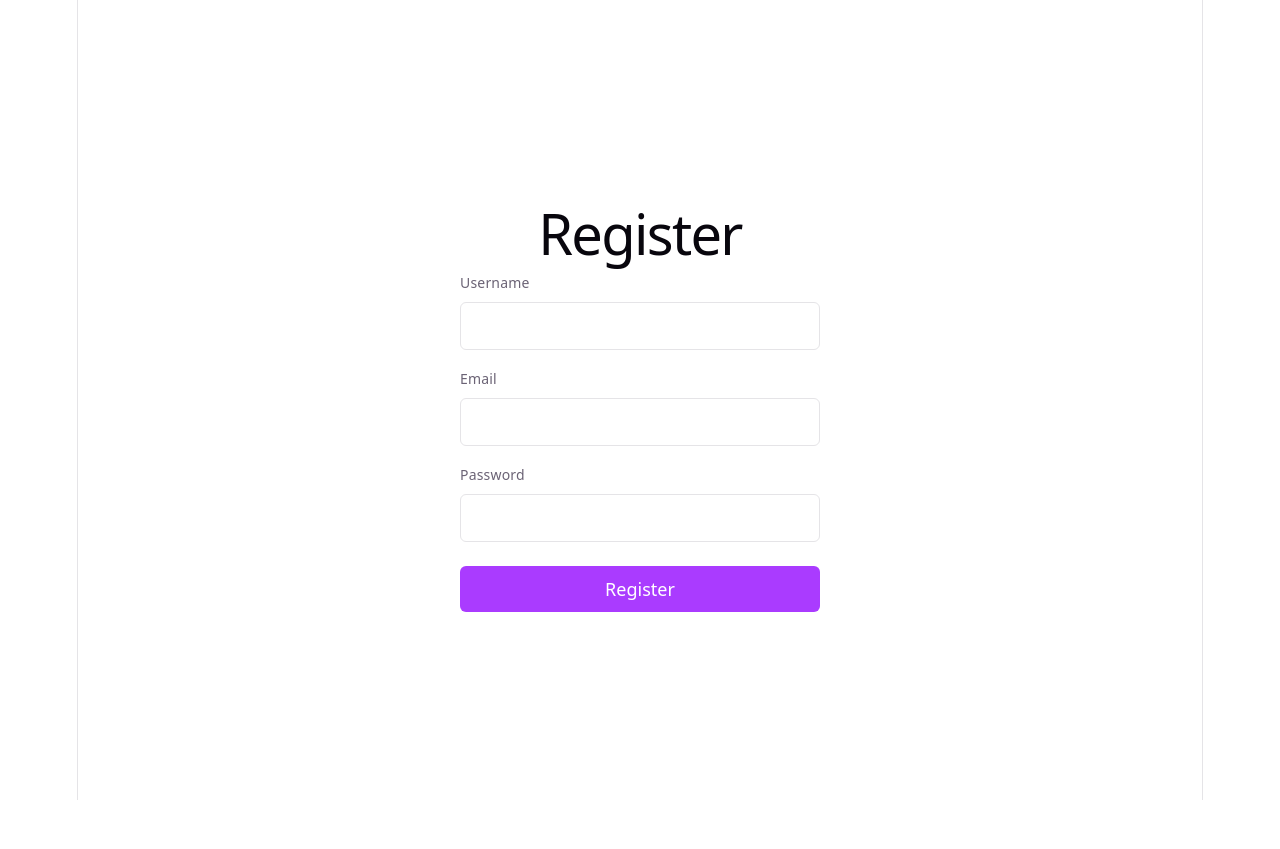
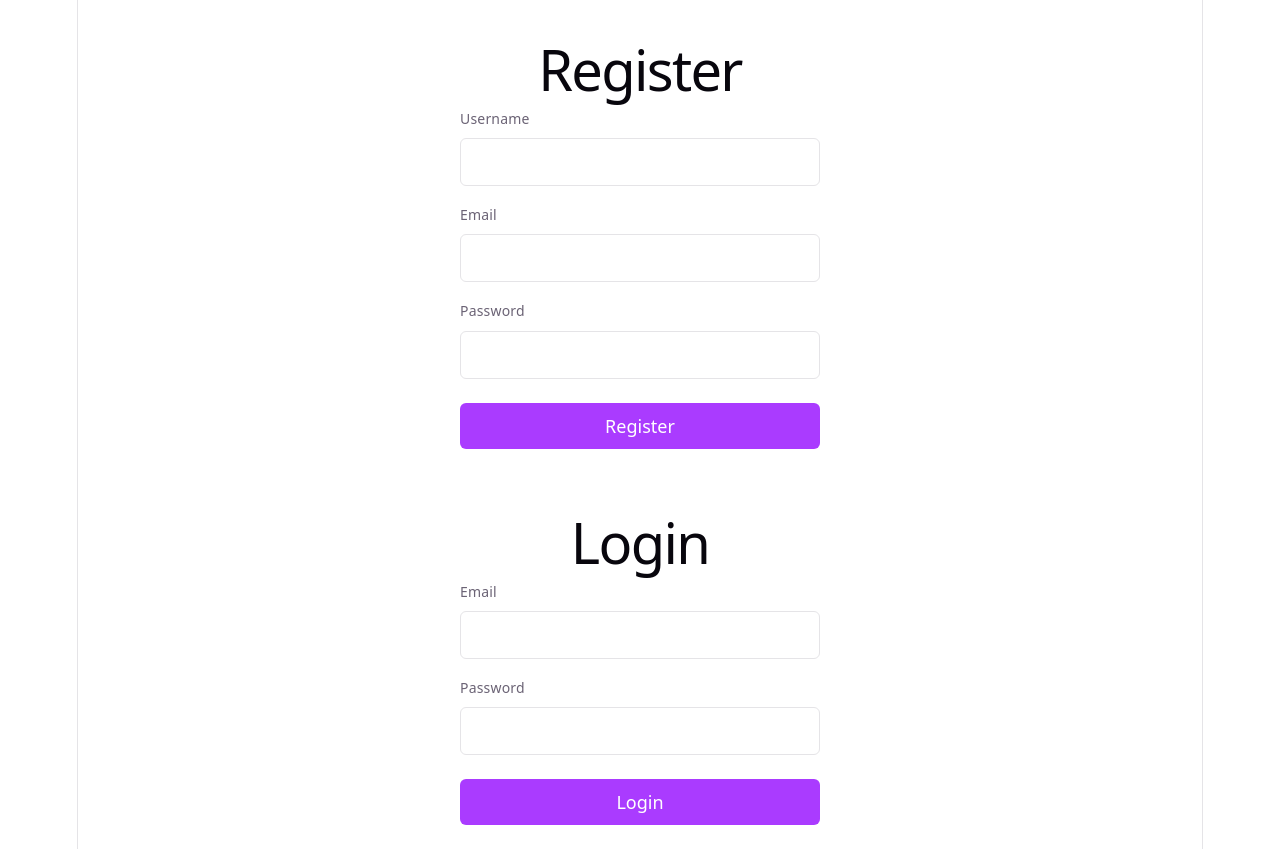
Before and after one commit to whyeric92-eng/bookmark-api, a React app in the folder frontend/: page /register in a window 1280 px wide. Before the commit the page ends 800 px from the top, so only its background shows below. Built offline with nearby package versions, Linux system fonts and the light colour scheme; the HTML template or start-up script is replaced by a standard one.

Commit message:
feat: add login form with token storage

```diff
--- a/frontend/src/App.jsx
+++ b/frontend/src/App.jsx
@@ -1,79 +1,13 @@
-import { useState } from 'react'
-import './App.css'
+import Register from './Register'
+import Login from './Login'
 
 function App() {
-  const [username, setUsername] = useState('')
-  const [email, setEmail] = useState('')
-  const [password, setPassword] = useState('')
-  const [error, setError]  = useState('')
-  const [success, setSuccess] = useState('')
-
-  async function handleSubmit(e) {
-    e.preventDefault()
-    setError('')
-    setSuccess(false)
-    try {
-      const res = await fetch('http://127.0.0.1:8001/users/register', {
-        method: 'POST',
-        headers: { 'Content-Type': 'application/json'},
-        body: JSON.stringify({username, email, password})
-      })
-      const data = await res.json()
-
-      if (res.ok) {
-        setSuccess(true)
-      } else {
-        setSuccess(false)
-        if (Array.isArray(data.detail)) {
-          setError(data.detail.map((item) => item.msg).join(', '))
-        } else {
-          setError(data.detail)
-        }
-      }
-    } catch (err) {
-      setSuccess(false)
-      setError('Cannot connect to the server')
-    }
-  }
-
+  // 临时把两个表单堆在一起看效果，阶段 3 接 react-router 之后会换成真正的页面切换
   return (
-    <div className="auth-page">
-      <form className="auth-form" onSubmit={handleSubmit}>
-        <h1>Register</h1>
-
-        <label>
-          Username
-          <input
-            type="text"
-            value={username}
-            onChange={(e) => setUsername(e.target.value)}
-          />
-        </label>
-
-        <label>
-          Email
-          <input
-            type="email"
-            value={email}
-            onChange={(e) => setEmail(e.target.value)}
-          />
-        </label>
-
-        <label>
-          Password
-          <input
-            type="password"
-            value={password}
-            onChange={(e) => setPassword(e.target.value)}
-          />
-        </label>
-
-        <button type="submit">Register</button>
-
-        {error && <p className="form-error">{error}</p>}
-        {success && <p className="form-success">Registered successfully.</p>}
-      </form>
-    </div>
+    <>
+      <Register />
+      <Login />
+    </>
   )
 }
 
--- /dev/null
+++ b/frontend/src/Login.jsx
@@ -0,0 +1,72 @@
+import { useState } from 'react'
+import './App.css'
+
+function Login() {
+  const [email, setEmail] = useState('')
+  const [password, setPassword] = useState('')
+  const [error, setError] = useState('')
+  const [success, setSuccess] = useState(false)
+
+
+  async function handleSubmit(e) {
+    e.preventDefault()
+    setError('')
+    setSuccess(false)
+    try {
+      const res = await fetch ('http://127.0.0.1:8001/users/login', {
+        method: 'POST',
+        headers: { 'Content-Type': 'application/json' },
+        body: JSON.stringify({ email, password })
+      })
+      const data = await res.json()
+
+      if (res.ok) {
+        setSuccess(true)
+        localStorage.setItem('token', data.access_token)
+      } else {
+        setSuccess(false)
+        if (Array.isArray(data.detail)) {
+          setError(data.detail.map((item) => item.msg).join(', '))
+        } else {
+          setError(data.detail)
+        }
+      }
+    } catch(err) {
+      setSuccess(false)
+      setError('Cannot connect to the server')
+    }
+  }
+
+  return (
+    <div className="auth-page">
+      <form className="auth-form" onSubmit={handleSubmit}>
+        <h1>Login</h1>
+
+        <label>
+          Email
+          <input
+            type="email"
+            value={email}
+            onChange={(e) => setEmail(e.target.value)}
+          />
+        </label>
+
+        <label>
+          Password
+          <input
+            type="password"
+            value={password}
+            onChange={(e) => setPassword(e.target.value)}
+          />
+        </label>
+
+        <button type="submit">Login</button>
+
+        {error && <p className="form-error">{error}</p>}
+        {success && <p className="form-success">Logged in successfully.</p>}
+      </form>
+    </div>
+  )
+}
+
+export default Login
--- /dev/null
+++ b/frontend/src/Register.jsx
@@ -0,0 +1,80 @@
+import { useState } from 'react'
+import './App.css'
+
+function Register() {
+  const [username, setUsername] = useState('')
+  const [email, setEmail] = useState('')
+  const [password, setPassword] = useState('')
+  const [error, setError] = useState('')
+  const [success, setSuccess] = useState(false)
+
+  async function handleSubmit(e) {
+    e.preventDefault()
+    setError('')
+    setSuccess(false)
+    try {
+      const res = await fetch('http://127.0.0.1:8001/users/register', {
+        method: 'POST',
+        headers: { 'Content-Type': 'application/json' },
+        body: JSON.stringify({ username, email, password })
+      })
+      const data = await res.json()
+
+      if (res.ok) {
+        setSuccess(true)
+      } else {
+        setSuccess(false)
+        if (Array.isArray(data.detail)) {
+          setError(data.detail.map((item) => item.msg).join(', '))
+        } else {
+          setError(data.detail)
+        }
+      }
+    } catch (err) {
+      setSuccess(false)
+      setError('Cannot connect to the server')
+    }
+  }
+
+  return (
+    <div className="auth-page">
+      <form className="auth-form" onSubmit={handleSubmit}>
+        <h1>Register</h1>
+
+        <label>
+          Username
+          <input
+            type="text"
+            value={username}
+            onChange={(e) => setUsername(e.target.value)}
+          />
+        </label>
+
+        <label>
+          Email
+          <input
+            type="email"
+            value={email}
+            onChange={(e) => setEmail(e.target.value)}
+          />
+        </label>
+
+        <label>
+          Password
+          <input
+            type="password"
+            value={password}
+            onChange={(e) => setPassword(e.target.value)}
+          />
+        </label>
+
+        <button type="submit">Register</button>
+
+        {error && <p className="form-error">{error}</p>}
+        {success && <p className="form-success">Registered successfully.</p>}
+      </form>
+    </div>
+  )
+}
+
+export default Register
```
